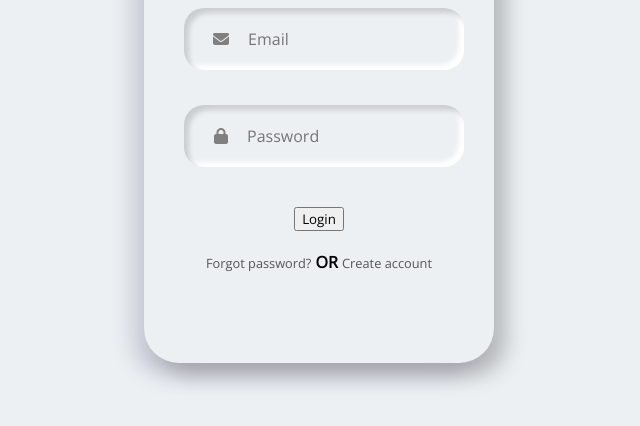
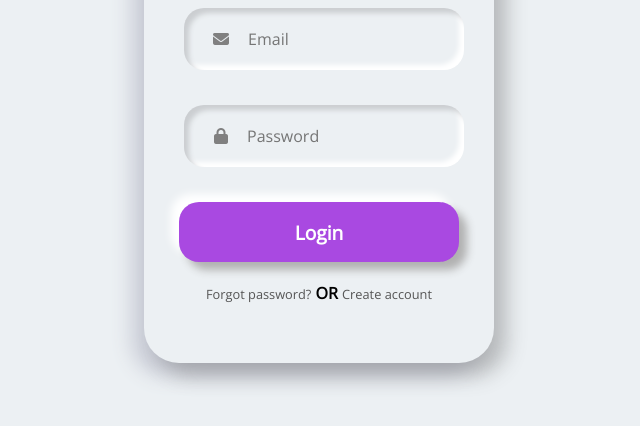
Before and after one commit to Robotron2/BankAppWithJavascript, a plain HTML site: page login.html in a window 1280 px wide. Shown: the part 358-784 px from the top of the page, without its empty margins (321-961 px from the left). Drawn offline with nearby package versions, Linux system fonts and the light colour scheme.

Commit message:
Login button bug fixed

```diff
--- a/login.html
+++ b/login.html
@@ -32,7 +32,7 @@
                         <input type="password" id="Password" class="pass-input" placeholder="Password" required>
                     </div>
                 </div>
-                <button onclick="logIn()">Login</button>
+                <button onclick="logIn()" class="login-btn">Login</button>
                 <div class="links">
                     <a href="#">Forgot password?</a> <strong>OR</strong> <a href="signUp.html">Create account</a>
                 </div>
```
